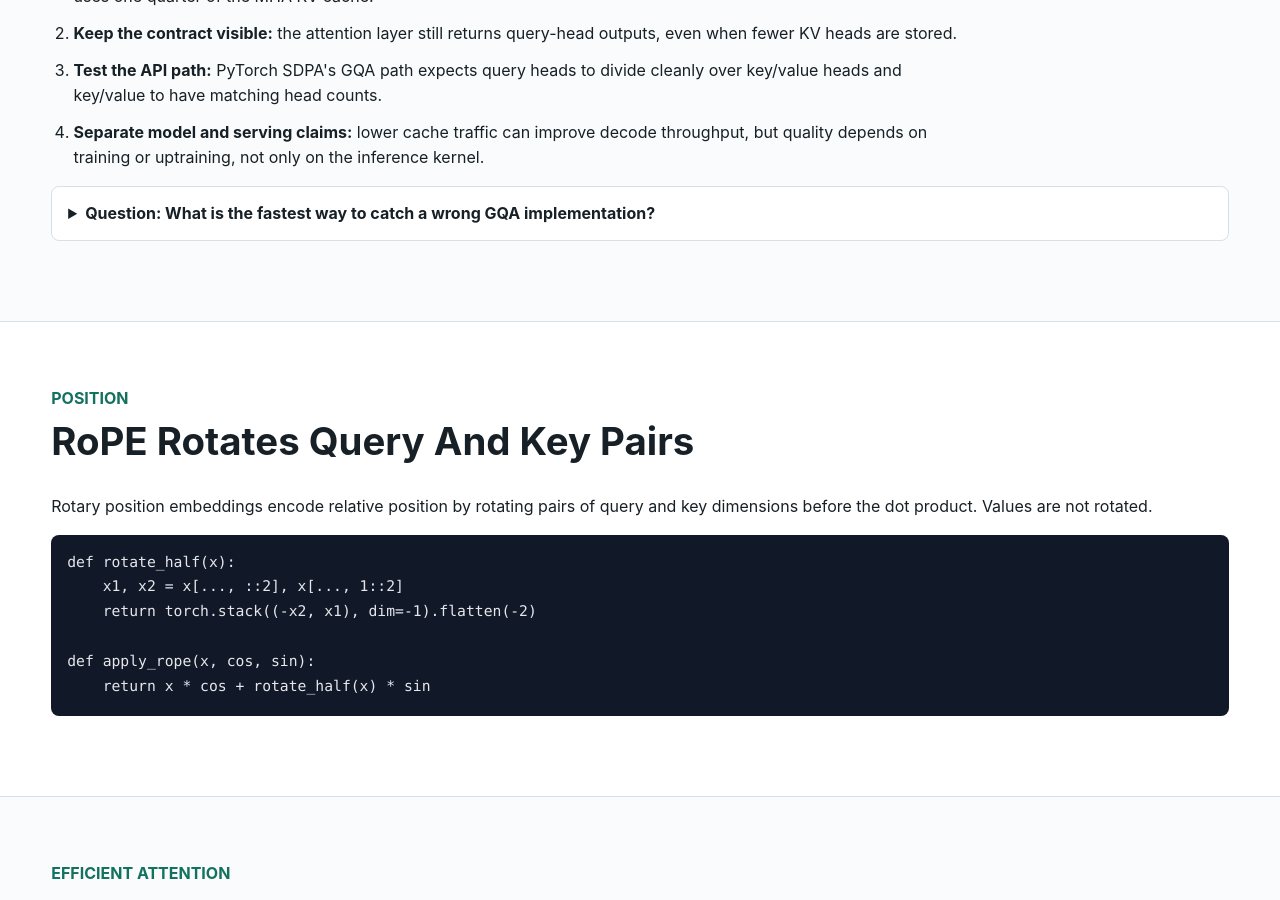
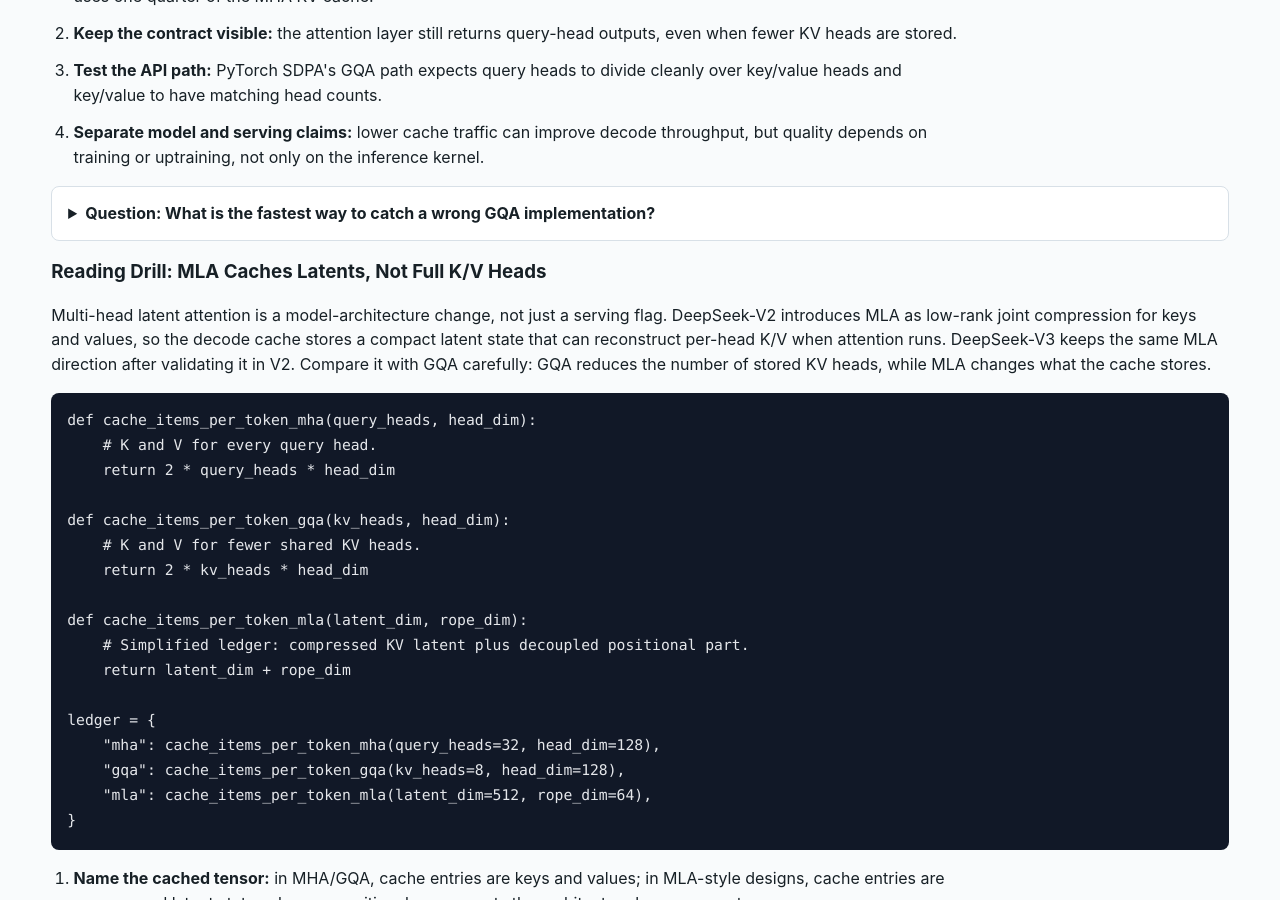
Before and after one commit to kennethli319/kennethli319.github.io, a Jekyll site: the page llm-ml-course/lessons/transformer-internals.html, which Jekyll copies as it is, in a window 1280 px wide and 900 px high, scrolled down 4715 px. Built offline with Jekyll 4.4.1, drawn with Linux system fonts in a browser that asks for light colours; some of the changed text lies outside the part shown.

Commit message:
Sync MLA attention drill

```diff
--- a/llm-ml-course/lessons/transformer-internals.html
+++ b/llm-ml-course/lessons/transformer-internals.html
@@ -205,6 +205,43 @@ def head_layout_report(query_heads, kv_heads):
       <details class="qa">
         <summary>Question: What is the fastest way to catch a wrong GQA implementation?</summary>
         <p>Run a tiny deterministic case where the expanded-KV reference and the fused GQA path produce matching outputs, then vary the ratio between query heads and KV heads.</p>
+      </details>
+      <h3>Reading Drill: MLA Caches Latents, Not Full K/V Heads</h3>
+      <p>
+        Multi-head latent attention is a model-architecture change, not just a
+        serving flag. DeepSeek-V2 introduces MLA as low-rank joint compression
+        for keys and values, so the decode cache stores a compact latent state
+        that can reconstruct per-head K/V when attention runs. DeepSeek-V3 keeps
+        the same MLA direction after validating it in V2. Compare it with GQA
+        carefully: GQA reduces the number of stored KV heads, while MLA changes
+        what the cache stores.
+      </p>
+      <pre><code class="language-python">def cache_items_per_token_mha(query_heads, head_dim):
+    # K and V for every query head.
+    return 2 * query_heads * head_dim
+
+def cache_items_per_token_gqa(kv_heads, head_dim):
+    # K and V for fewer shared KV heads.
+    return 2 * kv_heads * head_dim
+
+def cache_items_per_token_mla(latent_dim, rope_dim):
+    # Simplified ledger: compressed KV latent plus decoupled positional part.
+    return latent_dim + rope_dim
+
+ledger = {
+    "mha": cache_items_per_token_mha(query_heads=32, head_dim=128),
+    "gqa": cache_items_per_token_gqa(kv_heads=8, head_dim=128),
+    "mla": cache_items_per_token_mla(latent_dim=512, rope_dim=64),
+}</code></pre>
+      <ol class="steps">
+        <li><strong>Name the cached tensor:</strong> in MHA/GQA, cache entries are keys and values; in MLA-style designs, cache entries are compressed latent states plus any positional components the architecture keeps separate.</li>
+        <li><strong>Do not retrofit blindly:</strong> changing a trained MHA model into MLA changes projections and usually requires architecture-aware training, conversion, or fine-tuning evidence.</li>
+        <li><strong>Track decode cost:</strong> a smaller cache can reduce memory bandwidth, but reconstructing K/V adds compute, so benchmark tokens per second and quality together.</li>
+        <li><strong>Keep the contract testable:</strong> record latent dimension, positional dimension, reconstruction projections, model revision, and cache dtype in the serving profile.</li>
+      </ol>
+      <details class="qa">
+        <summary>Question: Why is MLA more invasive than GQA?</summary>
+        <p>GQA keeps the usual K/V cache but stores fewer KV heads. MLA changes the attention projections and cache representation, so the model must be trained or adapted for that latent-cache contract.</p>
       </details>
     </section>
 
@@ -446,6 +483,8 @@ assert not dense[3, 2]  # first token of doc 1 cannot attend to doc 0</code></pr
         <a href="https://arxiv.org/abs/2205.14135">FlashAttention</a>,
         <a href="https://arxiv.org/abs/1911.02150">Multi-Query Attention</a>,
         <a href="https://arxiv.org/abs/2305.13245">Grouped-Query Attention</a>,
+        <a href="https://arxiv.org/abs/2405.04434">DeepSeek-V2 / Multi-head Latent Attention</a>,
+        <a href="https://arxiv.org/abs/2412.19437">DeepSeek-V3 Technical Report</a>,
         <a href="https://arxiv.org/abs/2307.08691">FlashAttention-2</a>,
         <a href="https://arxiv.org/abs/2407.08608">FlashAttention-3</a>,
         <a href="https://docs.pytorch.org/docs/stable/generated/torch.nn.functional.scaled_dot_product_attention.html">PyTorch SDPA docs</a>,
```
Also changed, not shown: llm-ml-course/README.md (+2 -0 lines).
